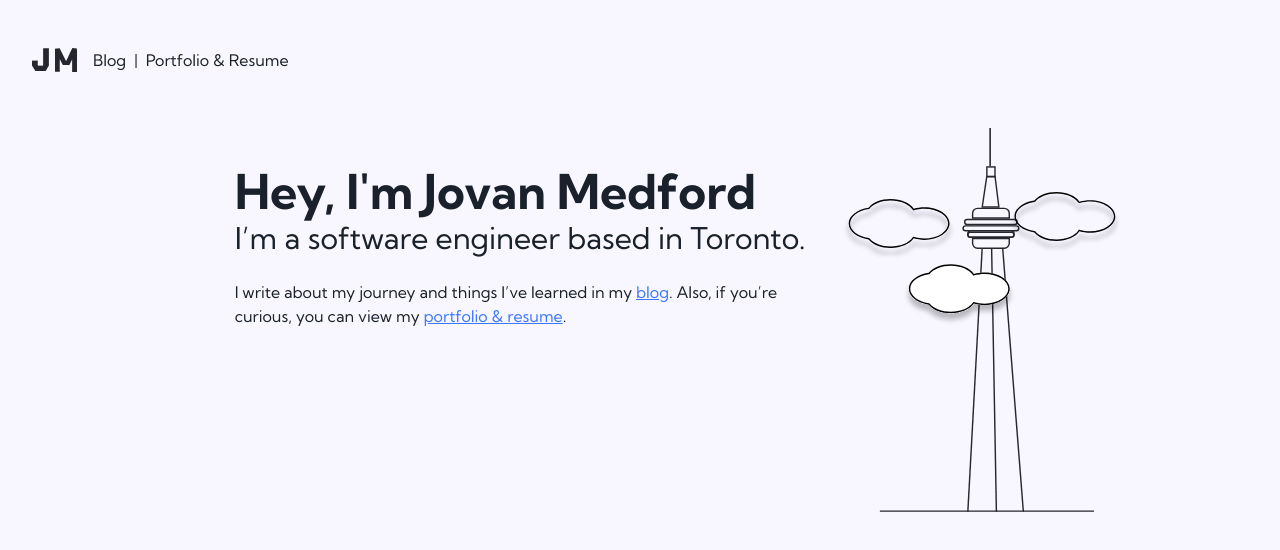
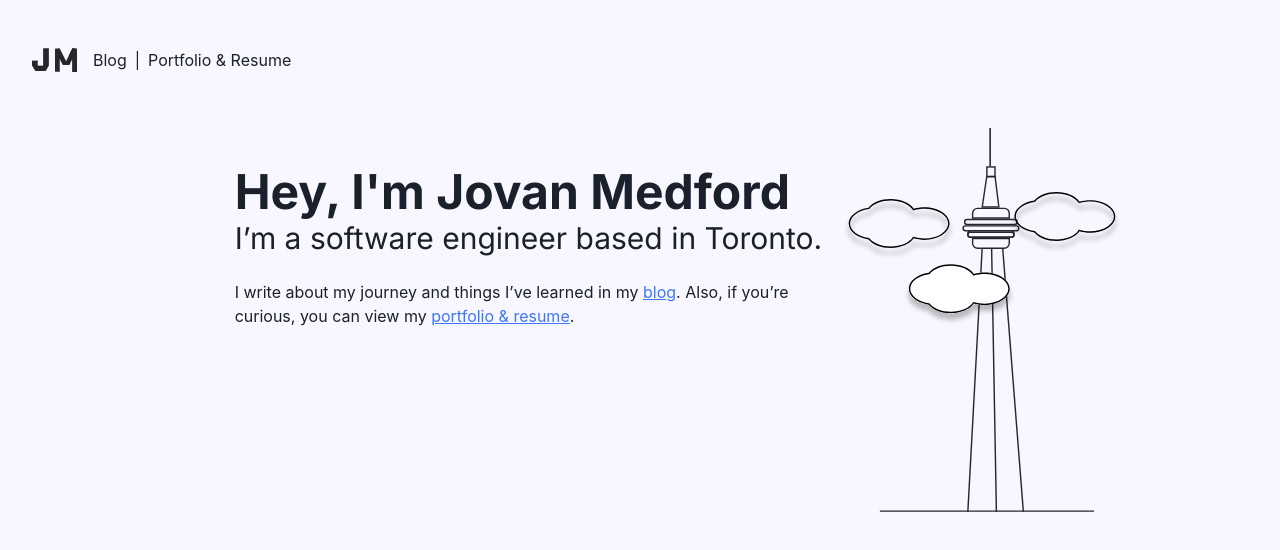
Before and after one commit to jovanmedford/jovan-medford-personal-website, a Next.js app: page / in a window 1280 px wide. Shown: the top 550 px of the page. Built offline with nearby package versions, Linux system fonts and the light colour scheme.

Commit message:
feat: update font styles for body and headings

```diff
--- a/src/app/globals.css
+++ b/src/app/globals.css
@@ -18,6 +18,7 @@
 
 body {
   color: rgb(var(--foreground-rgb));
+  font-family: var(--font-asap), sans-serif;
   background: linear-gradient(
       to bottom,
       transparent,
@@ -26,6 +27,15 @@ body {
     rgb(var(--background-start-rgb));
 }
 
+h1,
+h2,
+h3,
+h4,
+h5,
+h6 {
+  font-family: var(--font-inter), sans-serif;
+}
+
 @layer utilities {
   .text-balance {
     text-wrap: balance;
--- a/src/app/layout.tsx
+++ b/src/app/layout.tsx
@@ -1,10 +1,18 @@
 import type { Metadata } from "next";
-import { Kumbh_Sans } from "next/font/google";
+import { Asap, Inter } from "next/font/google";
 import "./globals.css";
 import { ChakraProvider } from "@chakra-ui/react";
 import { GoogleAnalytics } from "@next/third-parties/google";
 
-const kumbh = Kumbh_Sans({ subsets: ["latin"] });
+const asap = Asap({
+  subsets: ["latin"],
+  variable: "--font-asap",
+});
+
+const inter = Inter({
+  subsets: ["latin"],
+  variable: "--font-inter",
+});
 
 const gaId = process.env.GA_ID;
 
@@ -21,7 +29,7 @@ export default function RootLayout({
 }>) {
   return (
     <html lang="en">
-      <body className={kumbh.className}>
+      <body className={`${asap.variable} ${inter.variable}`}>
         <ChakraProvider>
           {children}
         </ChakraProvider>
```
